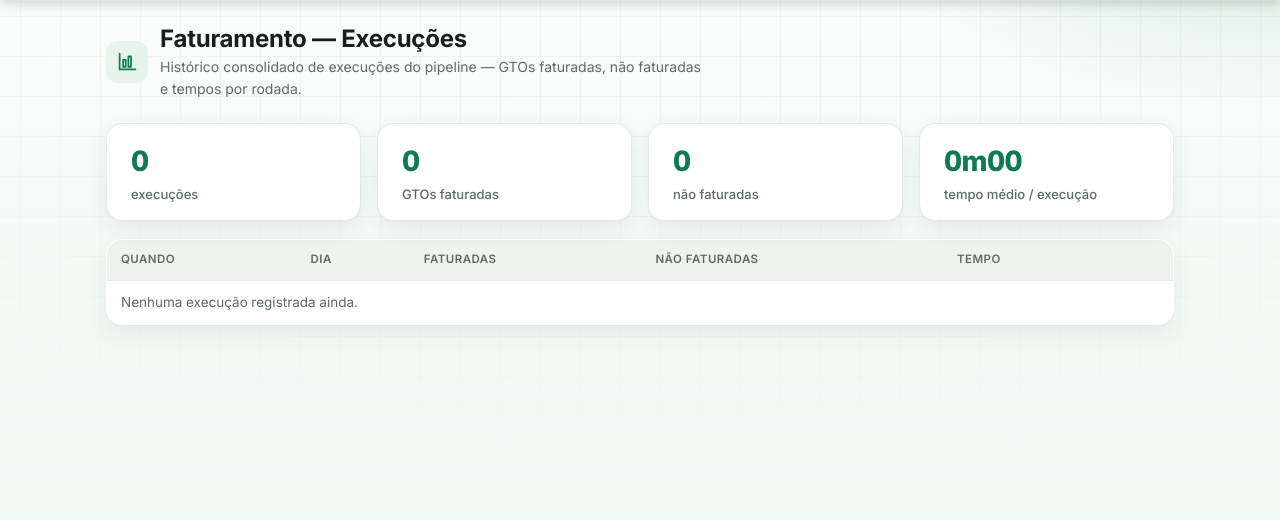
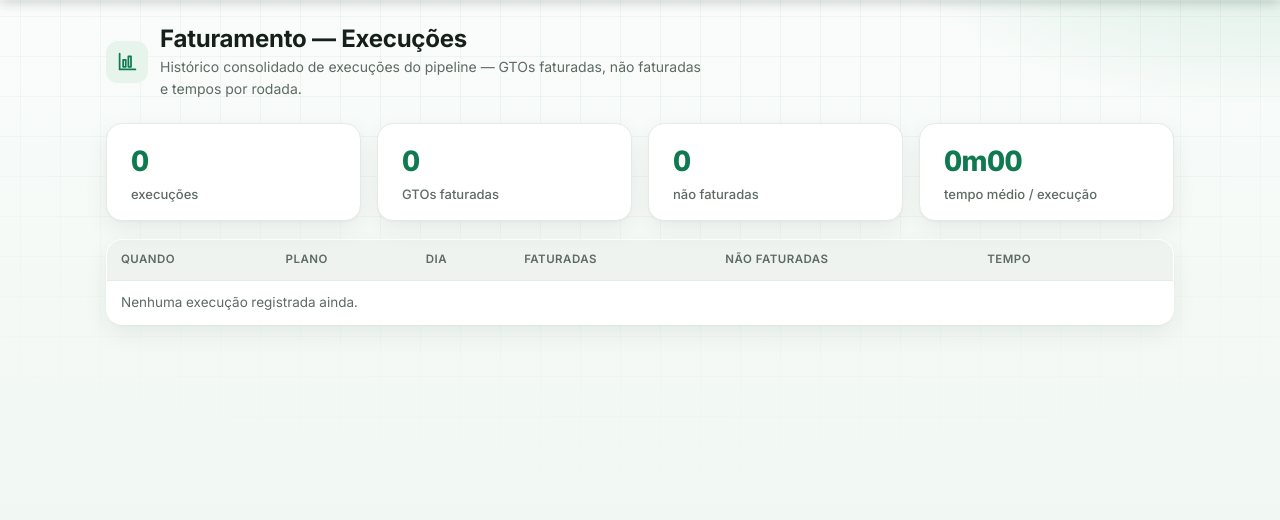
Before and after one commit to doni010520/radiobras-extrator, a Flask app: page /relatorios/execucoes in a window 1280 px wide. Shown: the part 64-584 px from the top of the page. Run offline with Flask 3, Linux system fonts and the light colour scheme; the visitor is signed in with stand-in values (Sample User, id 1); data that the repository does not hold is empty.

Commit message:
Relatório: salvar e exibir o PLANO de cada execução
Execucao ganha coluna 'conta' (código do plano); rodar_esteira inclui no resumo,
salvar_execucao persiste, _ensure_columns adiciona a coluna. Relatórios mostram
o plano: coluna 'Plano' na lista e 'Plano: …' no detalhe/PDF (label resolvido de
config.PLANOS). Acaba a ambiguidade entre planos no mesmo dia.

Co-Authored-By: Claude Opus 4.8 <noreply@anthropic.com>

```diff
--- a/app.py
+++ b/app.py
@@ -569,11 +569,20 @@ def _fmt_quando(dt):
         return str(dt)
 
 
+def _plano_nome(conta):
+    """Nome amigável do plano a partir do código da conta."""
+    if not conta:
+        return "—"
+    p = PLANOS.get(conta)
+    return p["label"] if p else conta
+
+
 @app.route("/relatorios/execucoes")
 def relatorios_execucoes():
     execs = db.listar_execucoes(300)
     for e in execs:
         e["quando"] = _fmt_quando(e.get("criado_em"))
+        e["plano"] = _plano_nome(e.get("conta"))
     tot = {
         "n": len(execs),
         "faturadas": sum(e["faturadas"] for e in execs),
@@ -590,6 +599,7 @@ def relatorios_execucao(eid: int):
     if not ex:
         return ("Execução não encontrada.", 404)
     ex["quando"] = _fmt_quando(ex.get("criado_em"))
+    ex["plano"] = _plano_nome(ex.get("conta"))
     return render_template("execucao.html", ex=ex, pdf=False)
 
 
@@ -599,6 +609,7 @@ def relatorios_execucao_pdf(eid: int):
     if not ex:
         return ("Execução não encontrada.", 404)
     ex["quando"] = _fmt_quando(ex.get("criado_em"))
+    ex["plano"] = _plano_nome(ex.get("conta"))
     html = render_template("execucao.html", ex=ex, pdf=True)
     from playwright.sync_api import sync_playwright
     try:
--- a/db.py
+++ b/db.py
@@ -125,6 +125,7 @@ class Execucao(Base):
     __tablename__ = "execucoes"
     id = Column(Integer, primary_key=True)
     dia = Column(String(10), index=True)             # DD/MM/AAAA processado
+    conta = Column(String(20), index=True)           # código da conta/plano (388336, 397950, 410923)
     criado_em = Column(DateTime(timezone=True), default=_now, index=True)
     dry_run = Column(Boolean, default=False)
     tempo_total = Column(Integer, default=0)          # segundos
@@ -251,7 +252,8 @@ def salvar_execucao(resumo: dict) -> int:
     with SessionLocal() as s:
         baix = resumo.get("baixados", 0)
         ex = Execucao(
-            dia=resumo.get("data"), dry_run=bool(resumo.get("dry_run", True)),
+            dia=resumo.get("data"), conta=resumo.get("conta"),
+            dry_run=bool(resumo.get("dry_run", True)),
             tempo_total=int(resumo.get("tempo_total", 0)),
             tempo_descoberta=int(resumo.get("tempo_descoberta", 0)),
             tempo_download=int(resumo.get("tempo_ate_download", 0)),
@@ -291,7 +293,8 @@ def listar_execucoes(limit: int = 100) -> list:
     with SessionLocal() as s:
         rows = s.query(Execucao).order_by(Execucao.criado_em.desc()).limit(limit).all()
         return [{
-            "id": e.id, "dia": e.dia, "criado_em": e.criado_em, "dry_run": e.dry_run,
+            "id": e.id, "dia": e.dia, "conta": e.conta, "criado_em": e.criado_em,
+            "dry_run": e.dry_run,
             "tempo_total": e.tempo_total, "tempo_descoberta": e.tempo_descoberta,
             "tempo_download": e.tempo_download, "pendentes": e.pendentes,
             "faturadas": e.faturadas, "nao_faturadas": e.nao_faturadas,
@@ -311,7 +314,8 @@ def get_execucao(eid: int) -> dict | None:
             "n_arquivos": it.n_arquivos,
         } for it in e.itens]
         return {
-            "id": e.id, "dia": e.dia, "criado_em": e.criado_em, "dry_run": e.dry_run,
+            "id": e.id, "dia": e.dia, "conta": e.conta, "criado_em": e.criado_em,
+            "dry_run": e.dry_run,
             "tempo_total": e.tempo_total, "tempo_descoberta": e.tempo_descoberta,
             "tempo_download": e.tempo_download, "pendentes": e.pendentes,
             "faturadas": e.faturadas, "nao_faturadas": e.nao_faturadas,
@@ -341,6 +345,7 @@ def _ensure_columns():
         "ALTER TABLE glosa_eventos ADD COLUMN IF NOT EXISTS demo_glosado VARCHAR(20)",
         "ALTER TABLE glosa_eventos ADD COLUMN IF NOT EXISTS demo_pago BOOLEAN DEFAULT FALSE",
         "ALTER TABLE anexacao_gtos ADD COLUMN IF NOT EXISTS liberacao VARCHAR(10)",
+        "ALTER TABLE execucoes ADD COLUMN IF NOT EXISTS conta VARCHAR(20)",
     ]
     for a in alters:
         try:
--- a/esteira.py
+++ b/esteira.py
@@ -649,7 +649,7 @@ def rodar_esteira(data, m_download=6, n_desc=3, k_leitura=5, log=None, gemini_ke
     n_rev = len(baixados) - len(com_solic) - len(com_justif)
     anx = [r.get("anexado") for r in baixados if r.get("anexado")]
     resumo = {
-        "data": data, "n_desc": n_desc, "m_download": m_download,
+        "data": data, "conta": conta, "n_desc": n_desc, "m_download": m_download,
         "k_leitura": k_leitura if gem else 0, "gemini": bool(gem),
         "pendentes": n_pend["n"], "baixados": len(baixados),
         "outros": len(resultados) - len(baixados),
--- a/templates/execucao.html
+++ b/templates/execucao.html
@@ -60,7 +60,7 @@
   <h1>Execução — {{ ex.dia }}</h1>
   {% endif %}
   <div class="meta">
-    {{ ex.quando }}{% if ex.dry_run %} · <b>SIMULAÇÃO (não anexou)</b>{% endif %}
+    <b>Plano: {{ ex.plano }}</b> · {{ ex.quando }}{% if ex.dry_run %} · <b>SIMULAÇÃO (não anexou)</b>{% endif %}
     · tempo total <b>{{ (ex.tempo_total//60) }}m{{ '%02d'|format(ex.tempo_total%60) }}</b>
     (descoberta {{ ex.tempo_descoberta }}s · download {{ ex.tempo_download }}s)
     · download M={{ ex.m_download }} / leitura K={{ ex.k_leitura }}
--- a/templates/execucoes.html
+++ b/templates/execucoes.html
@@ -44,10 +44,11 @@
     <div class="card"><div class="n">{{ (tot.tempo_medio//60) }}m{{ '%02d'|format(tot.tempo_medio%60) }}</div><div class="l">tempo médio / execução</div></div>
   </div>
   <table>
-    <tr><th>Quando</th><th>Dia</th><th>Faturadas</th><th>Não faturadas</th><th>Tempo</th><th></th></tr>
+    <tr><th>Quando</th><th>Plano</th><th>Dia</th><th>Faturadas</th><th>Não faturadas</th><th>Tempo</th><th></th></tr>
     {% for e in execs %}
     <tr>
       <td>{{ e.quando }}{% if e.dry_run %} <span class="tag">simulação</span>{% endif %}</td>
+      <td style="font-weight:600">{{ e.plano }}</td>
       <td>{{ e.dia }}</td>
       <td style="color:var(--verde);font-weight:600">{{ e.faturadas }}</td>
       <td style="color:var(--warn);font-weight:600">{{ e.nao_faturadas }}</td>
@@ -56,7 +57,7 @@
       <td><a class="verlink" href="/relatorios/execucao/{{ e.id }}"><svg class="rb-ico"><use href="#i-receipt"/></svg> ver</a></td>
     </tr>
     {% endfor %}
-    {% if not execs %}<tr><td colspan="6" style="color:var(--sub)">Nenhuma execução registrada ainda.</td></tr>{% endif %}
+    {% if not execs %}<tr><td colspan="7" style="color:var(--sub)">Nenhuma execução registrada ainda.</td></tr>{% endif %}
   </table>
 </div>
 </body>
```
